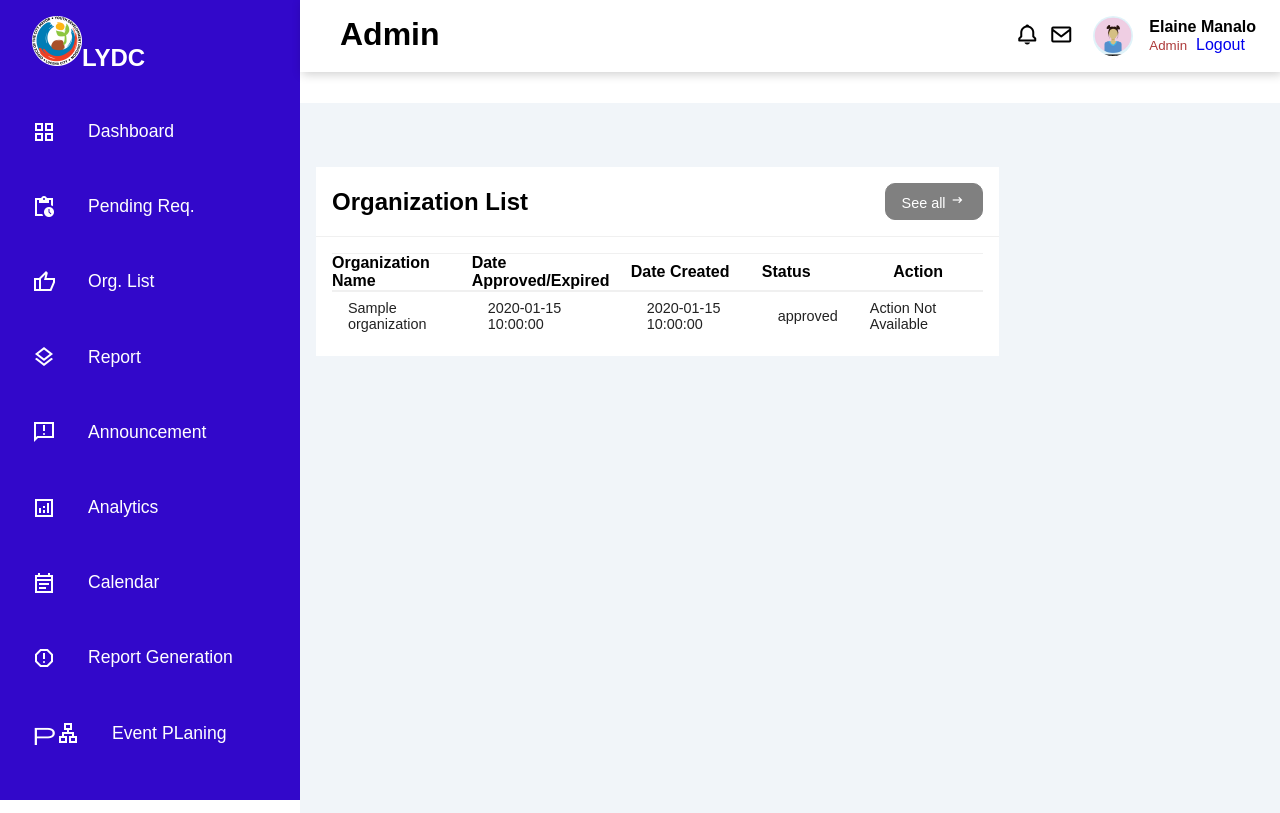
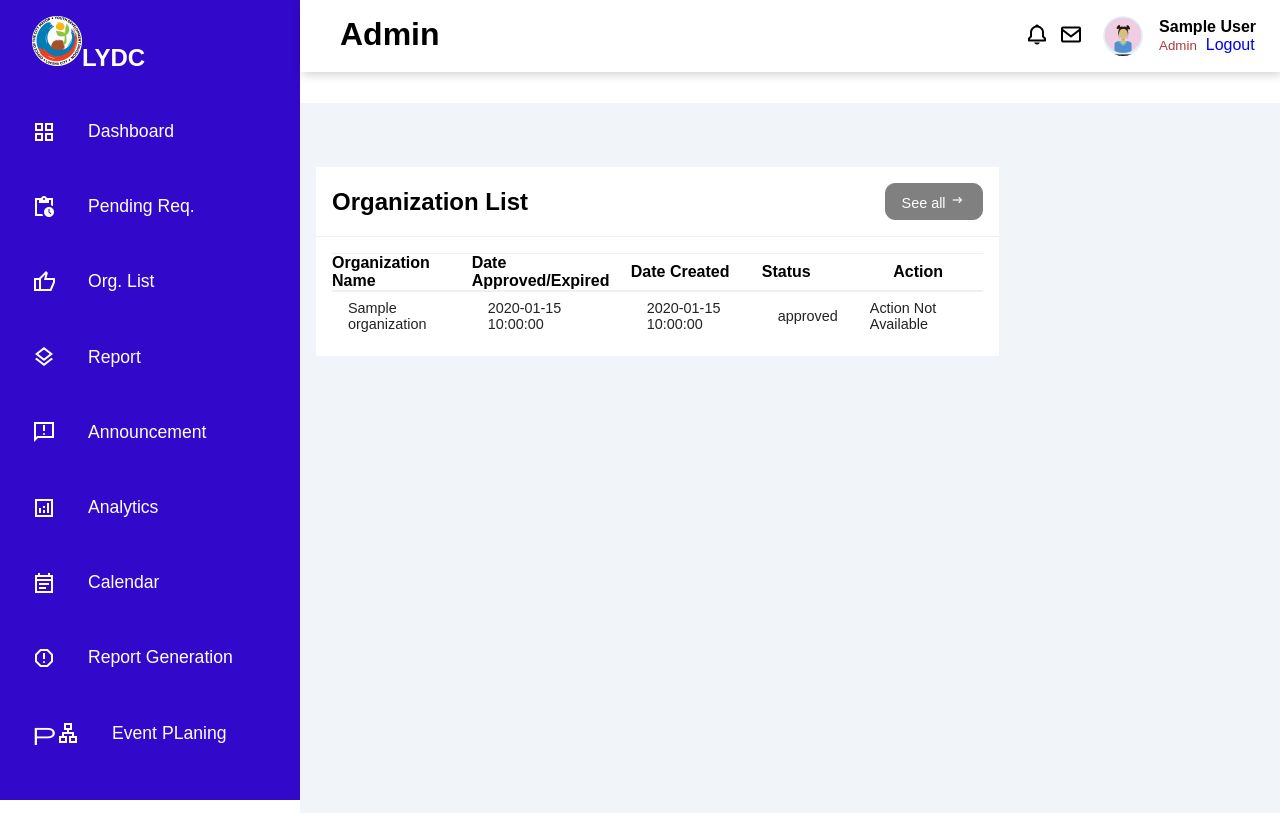
Before and after one commit to gemrey13/martin-capstone, a PHP site: page /admin/pending/index.php in a window 1280 px wide. Run offline with PHP 8.4, Linux system fonts and the light colour scheme; the visitor is signed in with stand-in values (Sample User, id 1); tables that the repository leaves empty or names only in its code hold one stand-in row (values such as "Sample post").

Commit message:
final update

```diff
--- a/admin/components/navbar.php
+++ b/admin/components/navbar.php
@@ -1,3 +1,24 @@
+<?php
+require '../../connection/connection.php';
+
+$user_id = $_SESSION['user_id'];  // Assuming the user ID is stored in the session
+$query = "SELECT firstname, lastname FROM users WHERE id = :user_id";
+$stmt = $pdo->prepare($query);
+$stmt->bindParam(':user_id', $user_id, PDO::PARAM_INT);
+$stmt->execute();
+$user = $stmt->fetch(PDO::FETCH_ASSOC);
+
+
+if ($user) {
+    $first_name = $user['firstname'];
+    $last_name = $user['lastname'];
+} else {
+    $first_name = "Unknown";
+    $last_name = "User";
+}
+?>
+
+
 <header>
     <h1>
         <label for="nav-toogle">
@@ -9,7 +30,6 @@
 
     <div class="user-wrapper">
         <div class="notif">
-            <!-- Notification Bell Icon with Clickable Dropdown -->
             <i class="bx bx-bell bell-icon" onclick="toggleNotifications()"></i>
             <div id="notificationDropdown" class="notification-dropdown">
                 <h4>Notifications</h4>
@@ -18,7 +38,6 @@
                     <span>Mark all as read</span>
                 </div>
                 <div class="notification-list">
-                    <!-- Add notification items here -->
                     <div class="customer">
                         <div class="info">
                             <img src="/capstone/assets/images/avatar.jpg" width="40px" height="40px" alt="">
@@ -29,11 +48,11 @@
                         </div>
                         <div>
                             <form action="approved.php" method="post" style="display:inline;">
-                                <input type="hidden" name="organization_id" value="1"> <!-- You can change the value as needed -->
+                                <input type="hidden" name="organization_id" value="1">
                                 <button type="submit" name="action" value="accept">accept</button>
                             </form>
                             <form action="declined.php" method="post" style="display:inline;">
-                                <input type="hidden" name="organization_id" value="1"> <!-- You can change the value as needed -->
+                                <input type="hidden" name="organization_id" value="1">
                                 <button type="submit" name="action" value="decline">decline</button>
                             </form>
                         </div>
@@ -61,14 +80,13 @@
                         <p>Message 2</p>
                         <small>30 mins ago</small>
                     </div>
-                    <!-- Add more message items as needed -->
                 </div>
             </div>
         </div>
 
         <img src="/capstone/assets/images/avatar.jpg" width="40px" height="40px" alt="">
         <div>
-            <h4>Elaine Manalo</h4>
+            <h4><?= htmlspecialchars($first_name . ' ' . $last_name); ?></h4>
             <small>Admin</small>
             <a href="../../auth/logout.php">
                 <span class="material-symbols-sharp"></span>
```
Also changed, not shown: org/components/navbar.php (+24 -1 lines).
